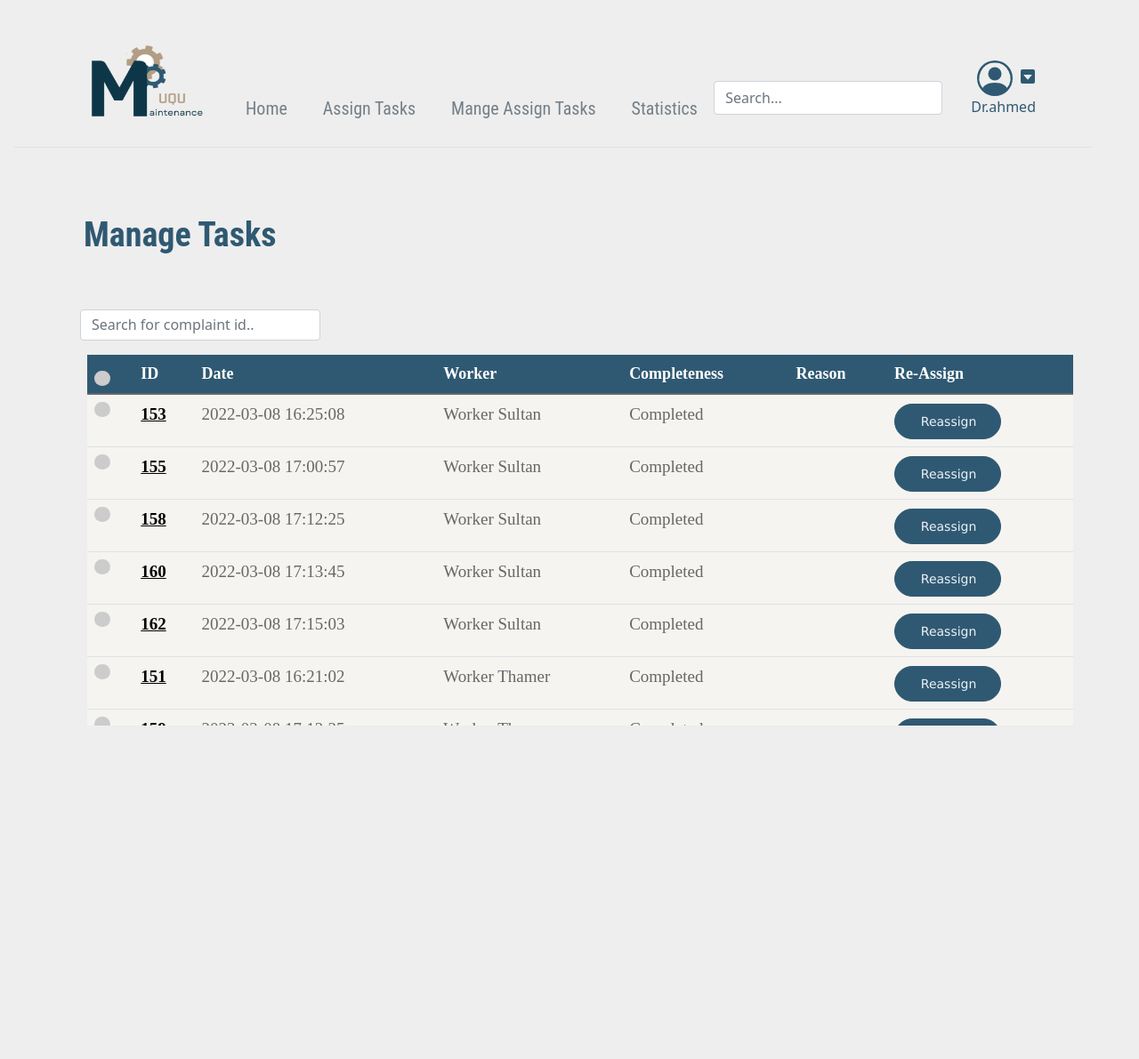
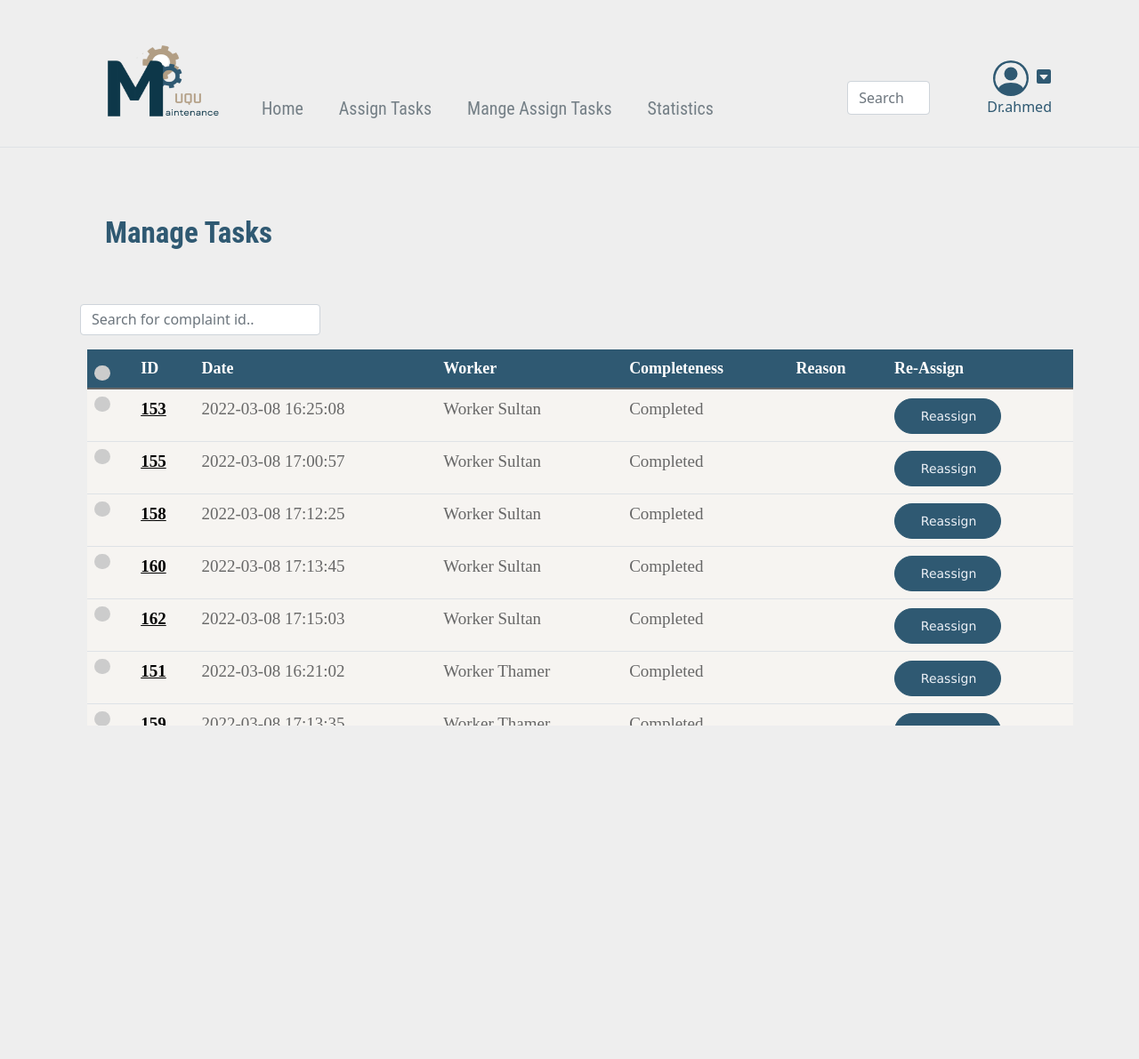
Before and after one commit to RahafMAlharbi/Graduation_Project, a PHP site: the page made by Finally/pages/Manage Tasks/Manage.php in a window 1280 px wide. Shown: the top 1191 px of the page at 89% size. Run offline with PHP 8.4, Linux system fonts and the light colour scheme; the template is opened without the code that fills it, so the values that code supplies are empty; a user stored in the database is signed in; data comes from the database, SQL or seed files in the repository; some libraries are stand-ins or nearby versions.

Commit message:
Update Manage.php

```diff
--- a/Finally/pages/Manage Tasks/Manage.php
+++ b/Finally/pages/Manage Tasks/Manage.php
@@ -391,10 +391,7 @@
     transform-origin: bottom left;
   }
 
-  * {
-    padding: 0;
-    margin: 0;
-  }
+
 
   html,
   body {
@@ -433,13 +430,13 @@
 
 <body oncontextmenu='return' class='snippet-body'>
   <!-- Header-->
-  <div class="b-example-divider pt-3 pb- pe-5 me-1">
+  <div class="b-example-divider  pt-3 pb- pe- me-">
 
-    <header class="p-3 ms-3 mb- border-bottom ">
-      <div class="container">
+    <header class="p-3 ms-  mb- border-bottom ">
+      <div class="container ">
         <div class="d-flex flex-wrap align-items-center justify-content-center justify-content-lg-start">
           <a href="/" class="d-flex align-items-center mb-2 mb-lg-0 text-dark text-decoration-none">
-            <svg class="bi me-2" width="40" height="32" role="img" aria-label="Bootstrap"> <img class="card-img-top imglogo" src="../img/muqu2.png" width="100" height="80" alt=""></svg>
+            <svg class="bi me-2" width="40" height="32" role="img" aria-label="Bootstrap"> <img class="card-img-top imglogo" src="..\img/muqu2.png" width="100" height="80" alt=""></svg>
           </a>
 
           <ul class="nav col-12 col-lg-auto me-lg-auto mb-2 justify-content-center mb-md-0">
@@ -454,31 +451,32 @@
             <li><a href="#" class="nav-link px-2 ms-4 hedermaargin hmarg link-dark">Statistics</a></li>
           </ul>
 
-          <form class="hmarg2 col-12 col-lg-auto mb-3 mb-lg-0 me-lg-3 heder-search">
+          <form class="hmarg2 col-12 col-lg-1 mb-3 mb-lg-0 me-lg-5 heder-search ">
             <input type="search" class=" form-control" placeholder="Search..." aria-label="Search">
           </form>
 
 
           <!-- dropdown -->
-          <div class="dropdown ">
-            <button class="dropbtn ">
+          <div class="dropdown me5 pe-">
+            <button class="dropbtn col-sm-auto  col-1 col-lg-auto me-lg-auto mb-2  mb-md-0">
+
 
                               <!-- person icon  -->
-              <svg xmlns="http://www.w3.org/2000/svg" width="50" height="40" fill="currentColor" class="hmarg3 bi bi-person-circle" viewBox="0 0 16 16">
+                              <svg xmlns="http://www.w3.org/2000/svg" width="50" height="40" fill="currentColor" class=" hmarg3 bi bi-person-circle" viewBox="0 0 16 16">
                                 <path d="M11 6a3 3 0 1 1-6 0 3 3 0 0 1 6 0z" />
                                 <path fill-rule="evenodd" d="M0 8a8 8 0 1 1 16 0A8 8 0 0 1 0 8zm8-7a7 7 0 0 0-5.468 11.37C3.242 11.226 4.805 10 8 10s4.757 1.225 5.468 2.37A7 7 0 0 0 8 1z" />
                               </svg>
-
                               <!-- Arow icon -->
                               <svg xmlns="http://www.w3.org/2000/svg" width="16" height="16" fill="currentColor" class="bi bi-caret-down-square-fill" viewBox="0 0 16 16">
                                 <path d="M0 2a2 2 0 0 1 2-2h12a2 2 0 0 1 2 2v12a2 2 0 0 1-2 2H2a2 2 0 0 1-2-2V2zm4 4a.5.5 0 0 0-.374.832l4 4.5a.5.5 0 0 0 .748 0l4-4.5A.5.5 0 0 0 12 6H4z" />
                               </svg>
                               <p>
-                <?php                                                                                                                      echo $_SESSION['userName']; ?>
+                                <?php
+                                  echo $_SESSION['userName']; ?>
                               </p>
                             </button>
-            <div class="dropdown-content ">
-              <a href="../../logout.php">Sign out</a>
+                            <div class="dropdown-content banner">
+                              <a href="../logout.php">Sign out</a>
                               <a href="#">About us</a>
                             </div>
                           </div>
@@ -495,7 +493,7 @@
             <div class="row page-">
             </div>
             <form id="form" name="myFormName" action="setStatusSolved.php" onsubmit="ajaxpost();" method="POST" class="row g-3 " "needs-validation">
-              <h3 class="tableTitle mt-5 p-1"style="font-family:Roboto Condensed ;  font-size: 38px ; font-weight: bold; color: #2F5972; ">Manage Tasks</h3>
+              <h3 class="tableTitle mt-5 p-1 ms-4"style="font-family:Roboto Condensed ;  font-size: 33px ; font-weight: bold; color: #2F5972; ">Manage Tasks</h3>
                 <!--Search for complaint id-->
               <input type="text" id="myInput" class="search-bar form-control mt-5" onkeyup="myFunction()" placeholder="Search for complaint id..">
 
```
Lines whose indentation alone changed are shown as unchanged.
